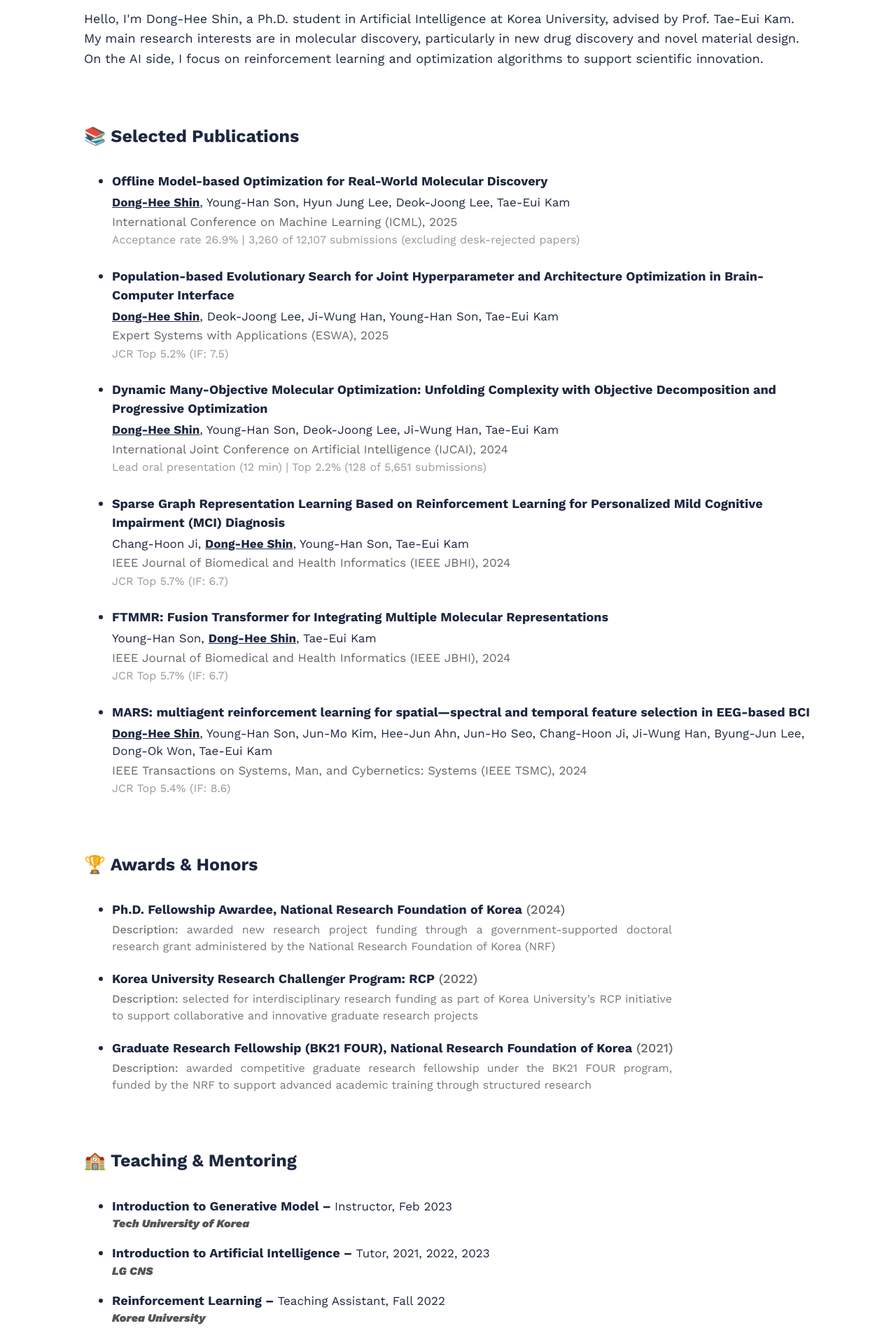
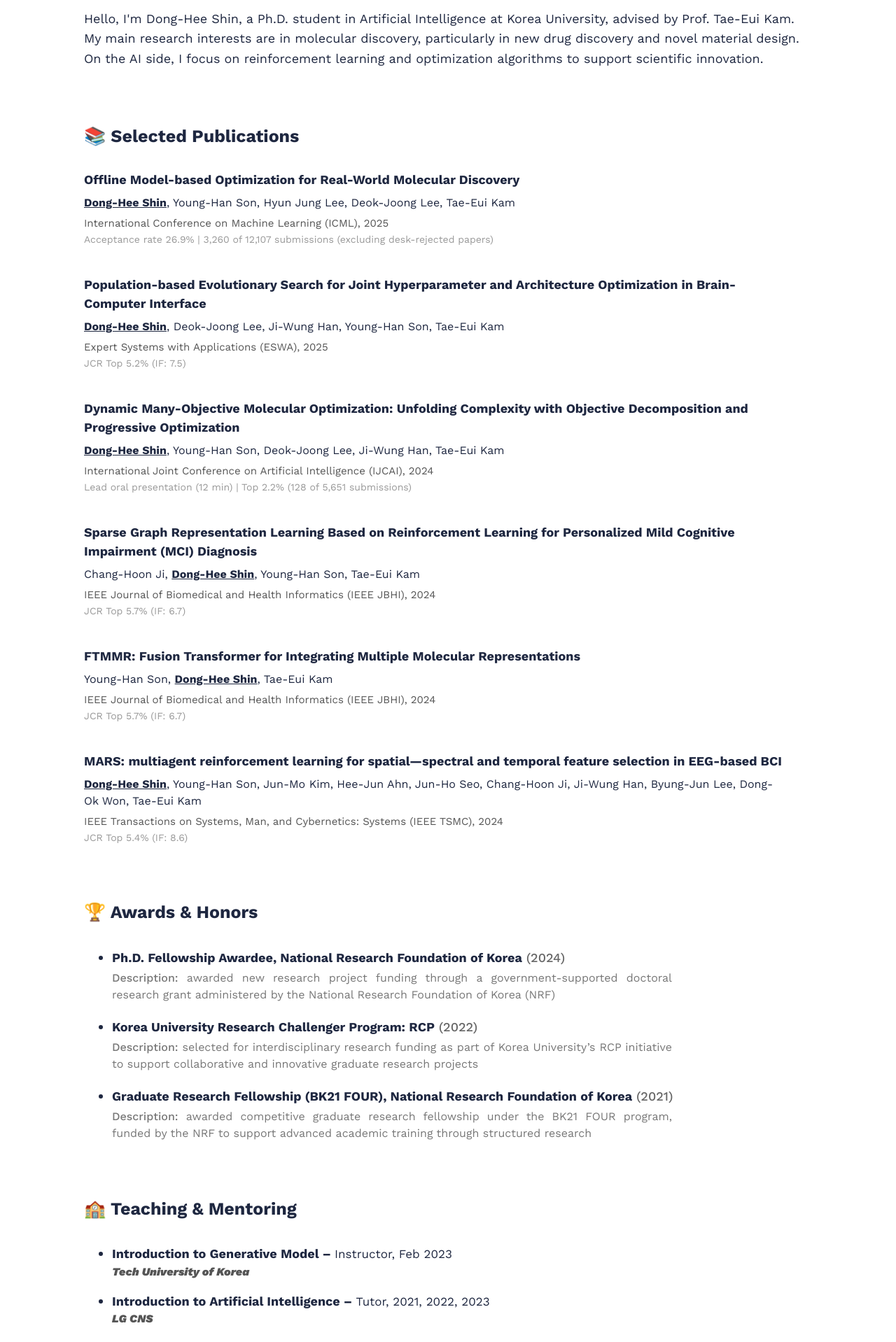
Before and after one commit to donghee-shin-page/donghee-shin-page.github.io, a Jekyll site: the page built from index.html, in a window 1280 px wide. Shown: the part 778-2696 px from the top of the page at 70% size. Built offline with Jekyll 4.4.1, drawn with Linux system fonts in a browser that asks for light colours; nearby versions of some CDN libraries; the list of posts is cut into pages by our own code.

Commit message:
Update index.html

```diff
--- a/index.html
+++ b/index.html
@@ -20,11 +20,18 @@
 <section class="container" style="margin-top: 80px;">
   <h2 style="font-size: 25px; font-weight: bold;">📚 Selected Publications</h2>
 
-  <ul style="padding-left: 20px; margin-top: 30px;">
+  <div style="display: flex; flex-direction: column; gap: 40px; margin-top: 30px;">
     {% for pub in site.data.selected_publications.publications %}
-      <li style="margin-bottom: 23px;">
-        <!-- Title -->
-        <div style="font-size: 18px; font-weight: 600; margin-bottom: 5px;">
+      <div style="display: flex; align-items: flex-start; gap: 20px; max-width: 1000px;">
+
+        {% if pub.image %}
+          <div style="flex-shrink: 0; width: 260px;">
+            <img src="{{ pub.image }}" alt="Thumbnail" style="width: 100%; border-radius: 8px; box-shadow: 0 2px 6px rgba(0,0,0,0.1);">
+          </div>
+        {% endif %}
+
+        <div style="flex-grow: 1;">
+          <div style="font-size: 18px; font-weight: bold; margin-bottom: 8px;">
             {% if pub.link %}
               <a href="{{ pub.link }}" style="text-decoration: none; color: inherit;">
                 {{ pub.title }}
@@ -34,23 +41,28 @@
             {% endif %}
           </div>
 
-        <!-- Authors -->
-        {% assign author_str = pub.authors | replace: "Dong-Hee Shin", '<strong style="text-decoration: underline;">Dong-Hee Shin</strong>' %}
-        <div style="font-size: 17px; margin: 0;">
-          {{ author_str }}
+          <div style="font-size: 16px; margin-bottom: 6px;">
+            {{ pub.authors | replace: "Dong-Hee Shin", '<strong style="text-decoration: underline;">Dong-Hee Shin</strong>' }}
           </div>
 
-        <!-- Venue + Note -->
-        <div style="font-size: 17px; color: #666; margin-top: 2px;">
+          <div style="font-size: 15px; color: #555;">
             {{ pub.venue }}
             {% if pub.note %}
-            <br/><span style="font-size: 16px; color: #999;">{{ pub.note }}</span>
+              <br/><span style="font-size: 14px; color: #999;">{{ pub.note }}</span>
             {% endif %}
           </div>
-      </li>
+
+          {% if pub.description %}
+            <div style="font-size: 15px; margin-top: 8px;">
+              {{ pub.description }}
+            </div>
+          {% endif %}
+        </div>
+      </div>
     {% endfor %}
-  </ul>
+  </div>
 </section>
+
 
 
 
```
Lines whose indentation alone changed are shown as unchanged.
